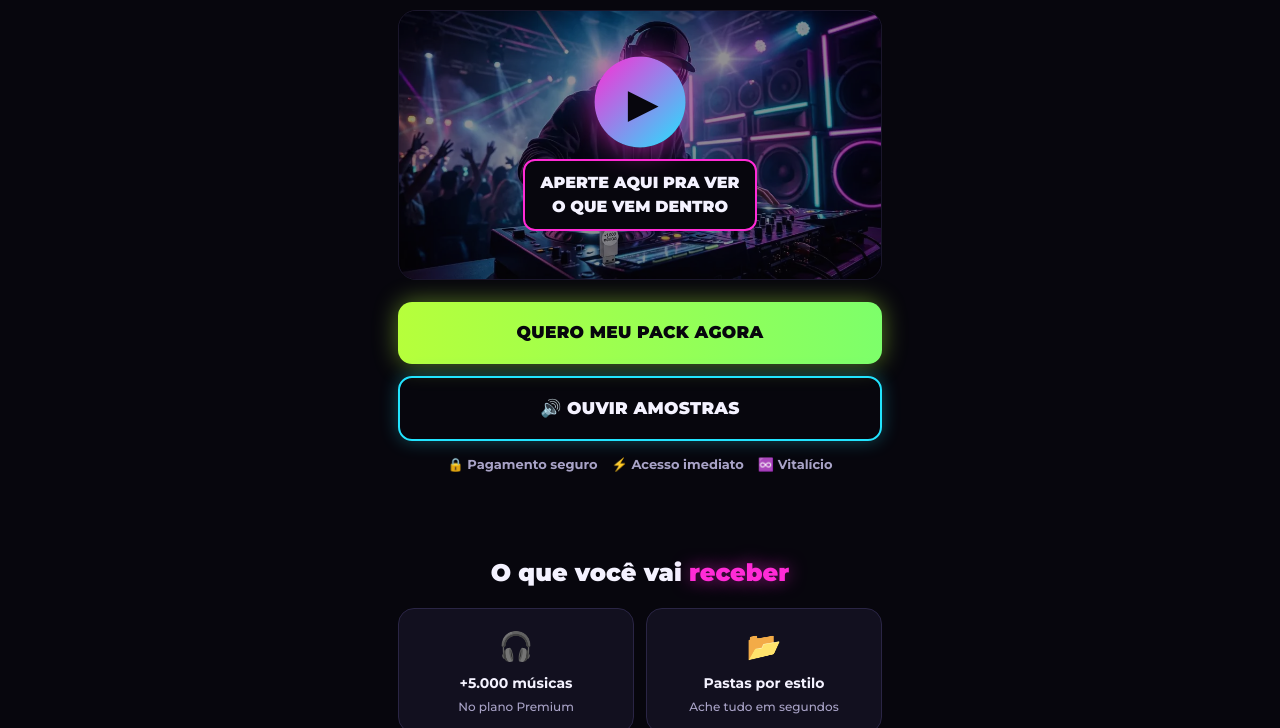
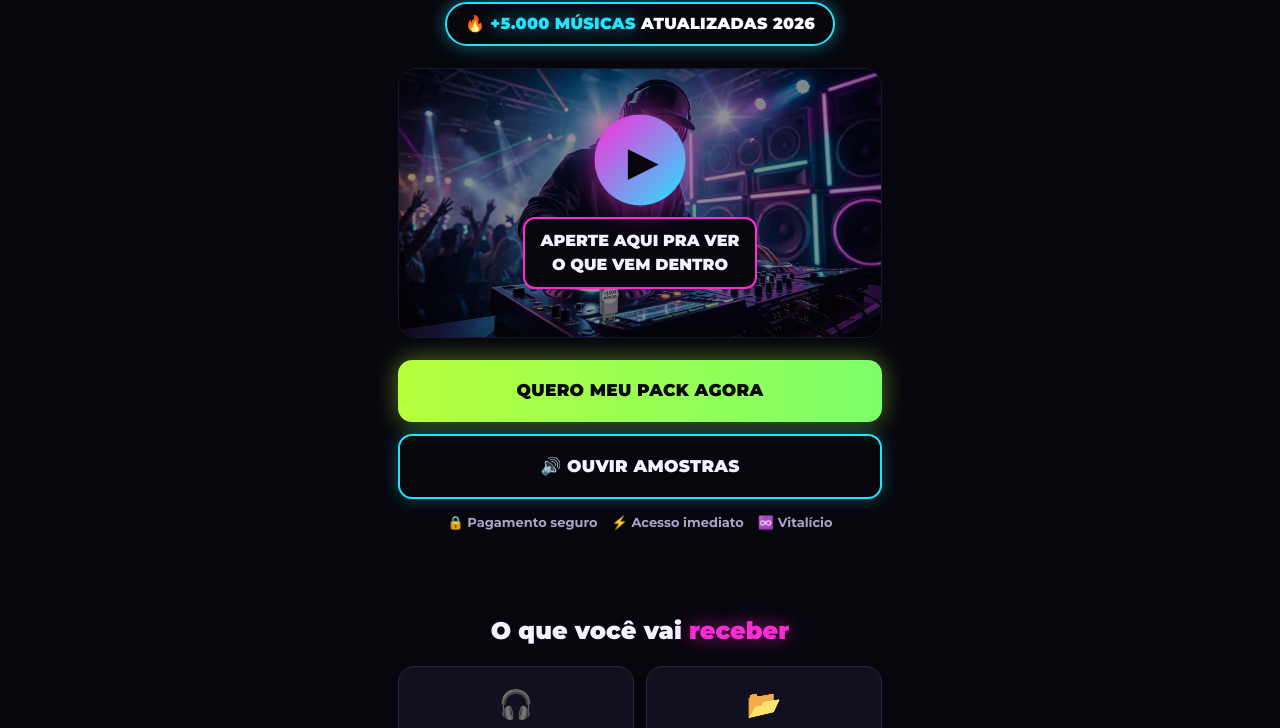
Before and after one commit to ytitan842-lab/melhorpackdobrasil, a plain HTML site: page index.html in a window 1280 px wide. Shown: the part 230-958 px from the top of the page. Drawn offline with Linux system fonts and the light colour scheme.

Commit message:
Selo +5.000 musicas atualizadas 2026

```diff
--- a/index.html
+++ b/index.html
@@ -120,6 +120,7 @@
 <section class="hero">
   <div class="wrap">
     <h1><span class="glow">PERDENDO TEMPO</span> PROCURANDO MÚSICA?<br>Baixe agora <span class="glow2">TODOS OS HITS</span> num só lugar</h1>
+    <p style="text-align:center;margin:14px 0 0"><span style="display:inline-block;padding:8px 18px;border-radius:999px;border:2px solid var(--neon2);font-weight:900;font-size:16px;letter-spacing:.3px;color:#fff;box-shadow:0 0 18px rgba(34,228,255,.45)">🔥 <span class="glow2">+5.000 MÚSICAS</span> ATUALIZADAS 2026</span></p>
     <!-- ========= VÍDEO DO TOPO =========
          Cole o link do YouTube entre as aspas abaixo (ex.: https://youtu.be/AbC123xyz).
          O vídeo precisa estar como "Não listado" ou "Público". Enquanto estiver vazio, aparece a foto hero.webp -->
```
